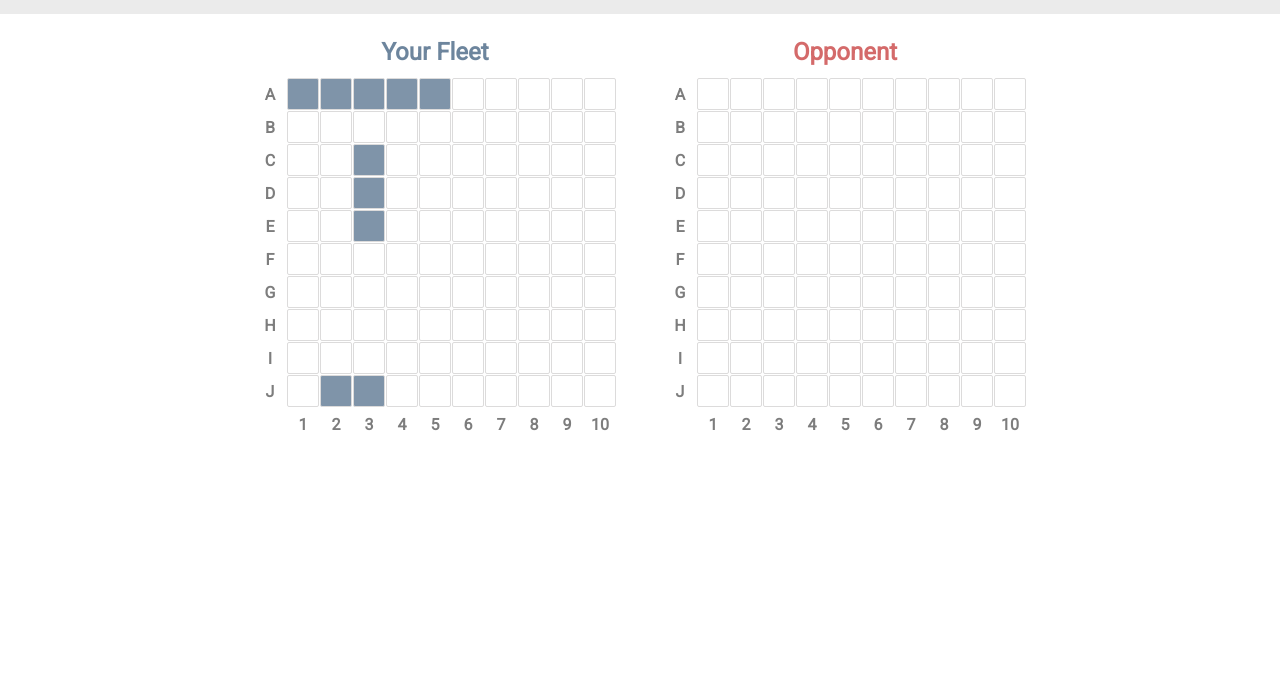
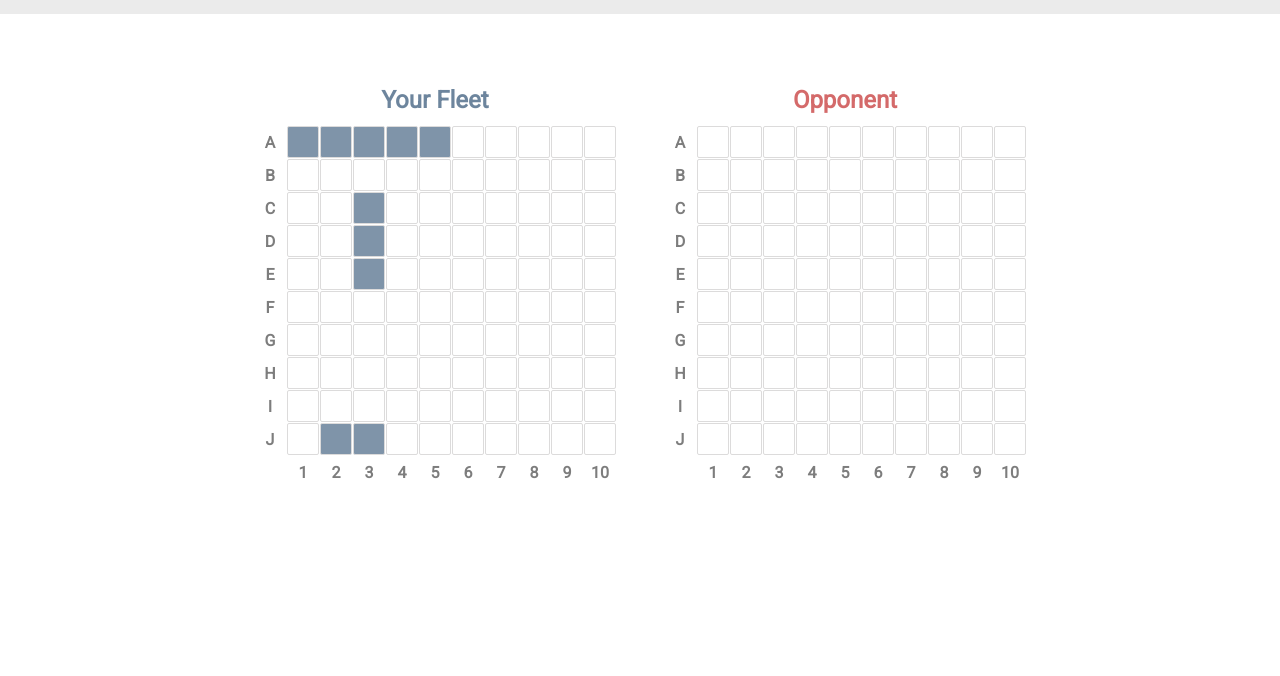
Before and after one commit to Edward-Rodriguez/battleship, a website built with webpack: page src/index.html in a window 1280 px wide. Shown: the part 78-754 px from the top of the page. Built offline with nearby package versions, Linux system fonts and the light colour scheme.

Commit message:
adjust page layout

```diff
--- a/src/index.css
+++ b/src/index.css
@@ -21,13 +21,24 @@ body {
 #page-container {
   display: grid;
   min-height: 100vh;
-  grid-template-rows: auto auto 1fr auto auto;
+  grid-template-rows: auto 1fr auto;
   grid-template-areas:
     'header header'
+    'content content'
+    'footer footer';
+  place-items: center;
+}
+
+#content {
+  grid-area: content;
+  display: grid;
+  grid-template-rows: repeat(3, auto);
+  grid-template-areas:
     'playerBoard playerBoard'
     'resultsBoard resultsBoard'
-    'playAgainButton playAgainButton'
-    'footer footer';
+    'playAgainButton playAgainButton';
+  align-self: start;
+  padding-top: 48px;
   place-items: center;
 }
 
--- a/src/index.html
+++ b/src/index.html
@@ -10,6 +10,7 @@
 <body>
     <div id="page-container">
         <div id="header">Battleship</div>
+        <div id="content">
             <div id="boards">
                 <div id="playerOneBoard">
                     <div id="playerOneTitle">Your Fleet</div>
@@ -19,6 +20,7 @@
                 </div>
             </div>
             <div id="resultsBoard"></div>
+        </div>
         <div id="footer">
             <div class="copyright">
                 <p>Copyright © 2024 Edward-Rodriguez</p>
--- a/src/index.js
+++ b/src/index.js
@@ -409,7 +409,7 @@ const displayController = (() => {
   playAgainButton.addEventListener('click', () =>
     clickHandlerPlayAgainButton(),
   );
-  document.querySelector('#page-container').append(playAgainButton);
+  document.querySelector('#content').append(playAgainButton);
 })();
 
 const funcs = {
```
Also changed, not shown: dist/index.html, dist/main.js. Lines whose indentation alone changed are shown as unchanged.
